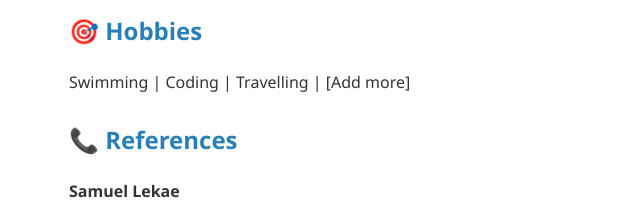
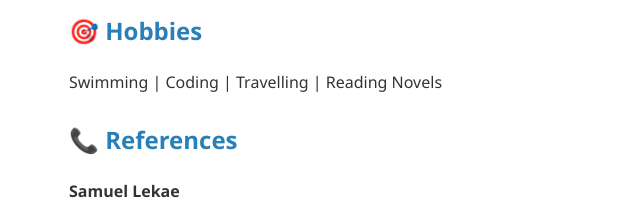
Before and after one commit to lemaakevin/My-cv, a plain HTML site: page index.html in a window 1280 px wide. Shown: the part 839-1056 px from the top of the page, 171-811 px from the left. Drawn offline with Linux system fonts and the light colour scheme.

Commit message:
Add files via upload

```diff
--- a/index.html
+++ b/index.html
@@ -88,7 +88,7 @@
 
     <div class="section">
         <h2>🎯 Hobbies</h2>
-        <p>Swimming | Coding | Travelling | [Add more]</p>
+        <p>Swimming | Coding | Travelling | Reading Novels</p>
     </div>
 
     <div class="section">
```
